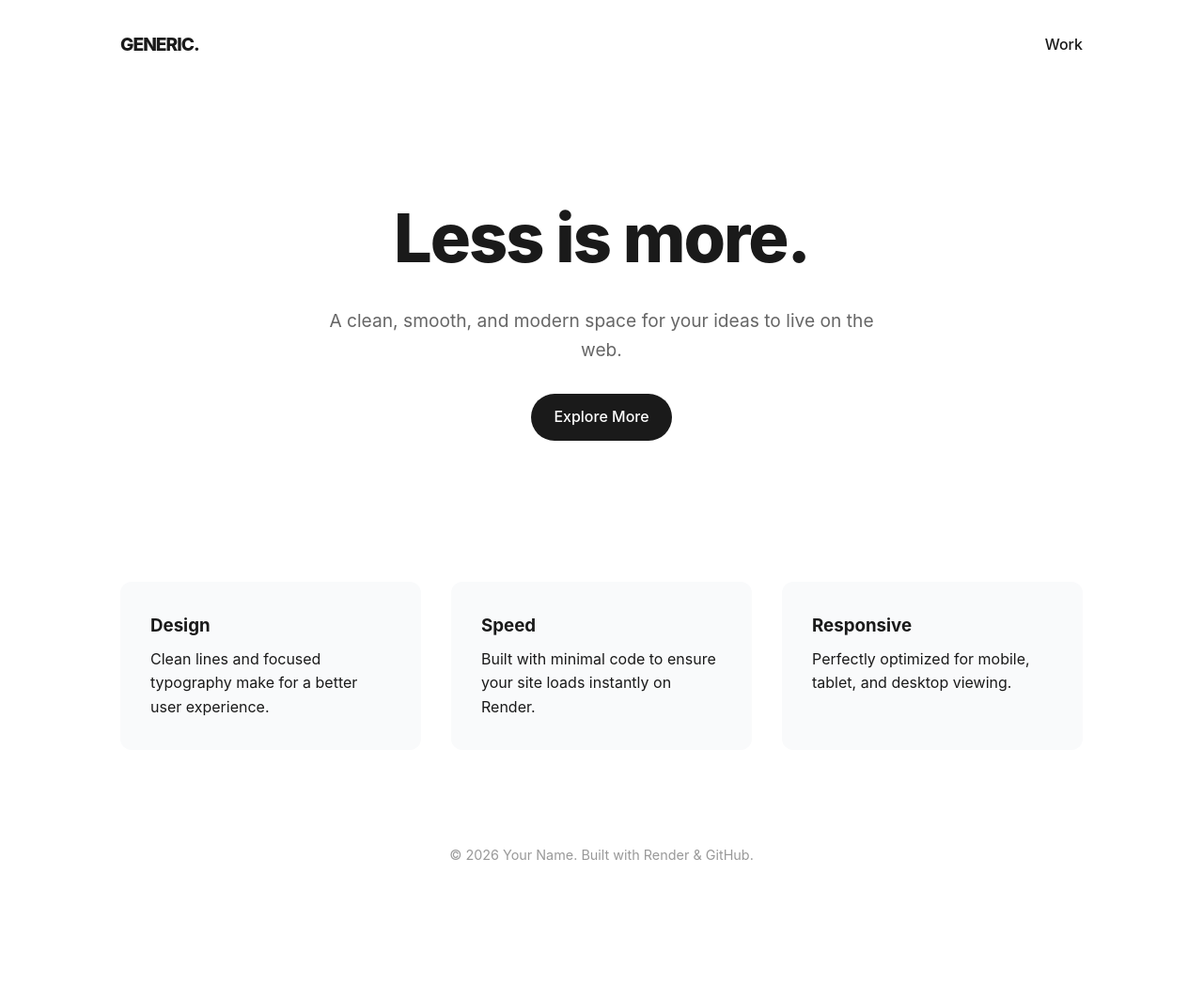
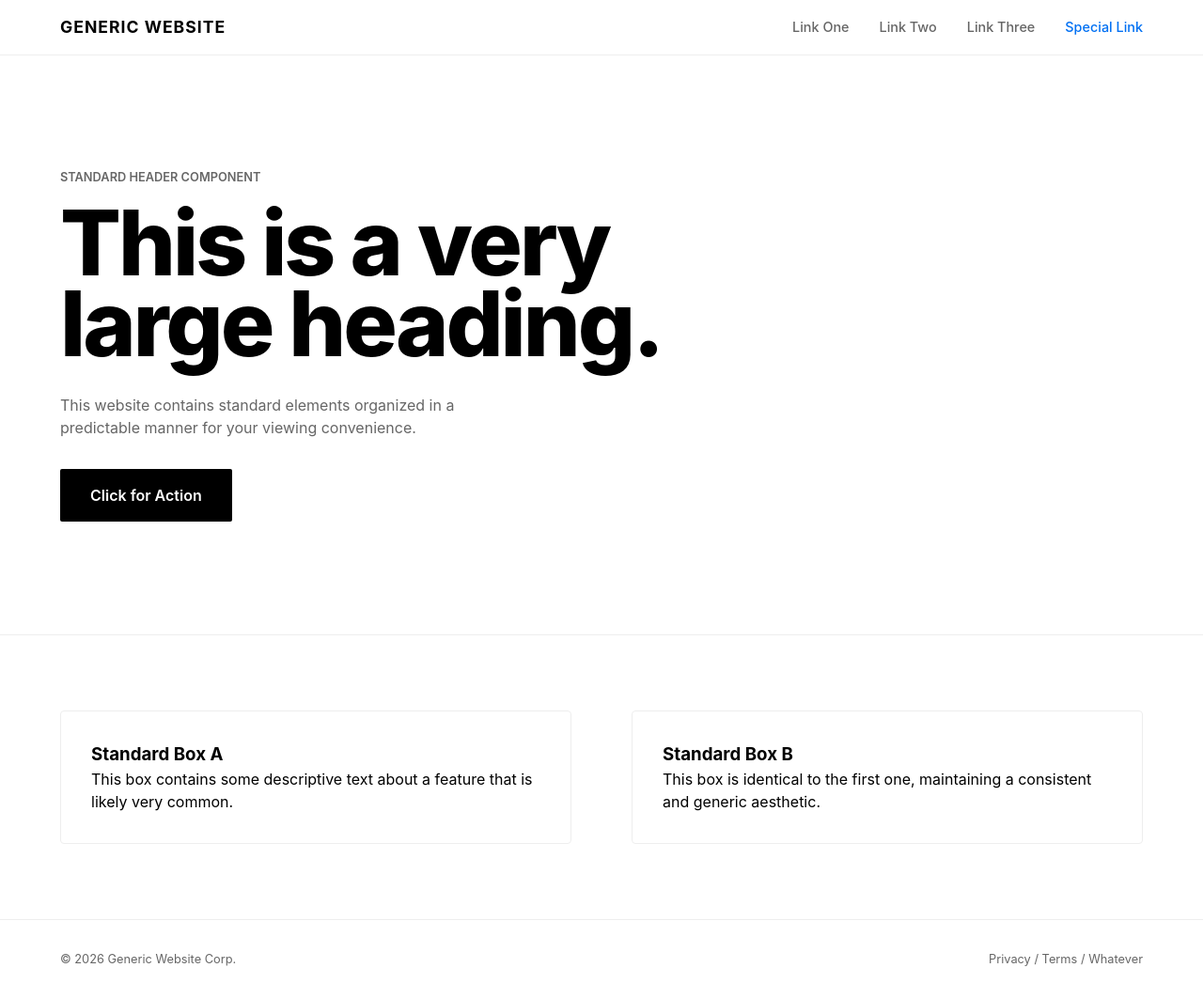
Before and after one commit to alreadybored2-pixel/GenericWebsite, a plain HTML site: page index.html in a window 1280 px wide. Shown: the whole page at 94% size. Before the commit the page ends 971 px from the top, so only its background shows below. Drawn offline with Linux system fonts and the light colour scheme.

Commit message:
index.html

```diff
--- a/index.html
+++ b/index.html
@@ -3,124 +3,193 @@
 <head>
     <meta charset="UTF-8">
     <meta name="viewport" content="width=device-width, initial-scale=1.0">
-    <title>Minimalist Modern Site</title>
+    <title>Generic Website</title>
     <style>
-        /* Modern Reset & Variables */
         :root {
             --bg: #ffffff;
-            --text: #1a1a1a;
-            --accent: #3b82f6; /* Modern Blue */
-            --gray: #f9fafb;
-            --transition: all 0.3s ease;
+            --text: #000000;
+            --secondary: #666666;
+            --border: #eeeeee;
+            --accent: #0070f3; /* Clean Blue */
+            --transition: all 0.4s cubic-bezier(0.4, 0, 0.2, 1);
         }
 
         * { margin: 0; padding: 0; box-sizing: border-box; }
 
         body {
-            font-family: -apple-system, BlinkMacSystemFont, "Segoe UI", Roboto, sans-serif;
+            font-family: -apple-system, BlinkMacSystemFont, "Segoe UI", Roboto, Helvetica, Arial, sans-serif;
             background-color: var(--bg);
             color: var(--text);
-            line-height: 1.6;
-            scroll-behavior: smooth;
+            line-height: 1.5;
+            overflow-x: hidden;
         }
 
-        /* Navigation */
+        /* --- NAVIGATION --- */
         nav {
-            padding: 2rem 10%;
+            position: sticky;
+            top: 0;
+            z-index: 100;
+            background: rgba(255, 255, 255, 0.8);
+            backdrop-filter: blur(10px);
+            border-bottom: 1px solid var(--border);
             display: flex;
             justify-content: space-between;
             align-items: center;
+            padding: 1rem 5%;
         }
 
-        .logo { font-weight: 800; font-size: 1.2rem; letter-spacing: -1px; }
-
-        /* Hero Section */
-        header {
-            padding: 100px 10%;
-            text-align: center;
+        .logo {
+            font-size: 1.1rem;
+            font-weight: 700;
+            text-transform: uppercase;
+            letter-spacing: 1px;
+            cursor: pointer;
         }
 
-        h1 { font-size: clamp(2.5rem, 8vw, 4.5rem); font-weight: 800; margin-bottom: 1rem; letter-spacing: -2px; }
+        .nav-links {
+            display: flex;
+            gap: 2rem;
+        }
 
-        p.subtitle { font-size: 1.2rem; color: #666; max-width: 600px; margin: 0 auto 2rem auto; }
-
-        .btn {
-            display: inline-block;
-            padding: 12px 24px;
-            background: var(--text);
-            color: white;
+        .nav-links a {
             text-decoration: none;
-            border-radius: 50px;
+            color: var(--secondary);
+            font-size: 0.9rem;
             font-weight: 500;
             transition: var(--transition);
         }
 
-        .btn:hover { transform: translateY(-3px); box-shadow: 0 10px 20px rgba(0,0,0,0.1); }
-
-        /* Grid Section */
-        .container { padding: 50px 10%; }
-
-        .grid {
-            display: grid;
-            grid-template-columns: repeat(auto-fit, minmax(300px, 1fr));
-            gap: 2rem;
+        .nav-links a:hover {
+            color: var(--text);
         }
 
-        .card {
-            background: var(--gray);
+        /* --- HERO --- */
+        header {
+            padding: 15vh 5%;
+            text-align: left;
+            border-bottom: 1px solid var(--border);
+        }
+
+        .tag {
+            font-size: 0.8rem;
+            font-weight: 600;
+            text-transform: uppercase;
+            color: var(--secondary);
+            margin-bottom: 1rem;
+            display: block;
+        }
+
+        h1 {
+            font-size: clamp(3rem, 10vw, 6rem);
+            font-weight: 800;
+            line-height: 0.9;
+            letter-spacing: -3px;
+            margin-bottom: 2rem;
+        }
+
+        /* --- CONTENT SECTION --- */
+        .section {
+            padding: 5rem 5%;
+            display: grid;
+            grid-template-columns: 1fr 1fr;
+            gap: 4rem;
+            border-bottom: 1px solid var(--border);
+        }
+
+        .content-box {
             padding: 2rem;
-            border-radius: 12px;
+            border: 1px solid var(--border);
+            border-radius: 4px;
+            transition: var(--transition);
+            cursor: pointer;
+        }
+
+        .content-box:hover {
+            border-color: var(--text);
+            transform: translateY(-5px);
+        }
+
+        .interactive-btn {
+            display: inline-block;
+            margin-top: 2rem;
+            padding: 1rem 2rem;
+            background: var(--text);
+            color: white;
+            text-decoration: none;
+            font-weight: 600;
+            border-radius: 2px;
             transition: var(--transition);
         }
 
-        .card:hover { background: #f1f5f9; transform: scale(1.02); }
+        .interactive-btn:hover {
+            background: var(--accent);
+            padding-right: 3rem;
+        }
 
-        .card h3 { margin-bottom: 0.5rem; }
+        /* --- FOOTER --- */
+        footer {
+            padding: 2rem 5%;
+            font-size: 0.8rem;
+            color: var(--secondary);
+            display: flex;
+            justify-content: space-between;
+        }
 
-        /* Footer */
-        footer {
-            padding: 50px 10%;
-            text-align: center;
-            font-size: 0.9rem;
-            color: #999;
+        @media (max-width: 768px) {
+            .section { grid-template-columns: 1fr; }
+            h1 { letter-spacing: -1px; }
+            .nav-links { display: none; } /* Mobile simplicity */
         }
     </style>
 </head>
 <body>
 
     <nav>
-        <div class="logo">GENERIC.</div>
-        <div class="links">
-            <a href="#" style="text-decoration:none; color:inherit; font-weight:500;">Work</a>
+        <div class="logo" onclick="location.reload()">Generic Website</div>
+        <div class="nav-links">
+            <a href="#">Link One</a>
+            <a href="#">Link Two</a>
+            <a href="#">Link Three</a>
+            <a href="#" style="color: var(--accent)">Special Link</a>
         </div>
     </nav>
 
     <header>
-        <h1>Less is more.</h1>
-        <p class="subtitle">A clean, smooth, and modern space for your ideas to live on the web.</p>
-        <a href="#explore" class="btn">Explore More</a>
+        <span class="tag">Standard Header Component</span>
+        <h1>This is a very <br>large heading.</h1>
+        <p style="max-width: 500px; color: var(--secondary);">
+            This website contains standard elements organized in a predictable manner for your viewing convenience.
+        </p>
+        <a href="#" class="interactive-btn" id="mainButton">Click for Action</a>
     </header>
 
-    <div class="container" id="explore">
-        <div class="grid">
-            <div class="card">
-                <h3>Design</h3>
-                <p>Clean lines and focused typography make for a better user experience.</p>
-            </div>
-            <div class="card">
-                <h3>Speed</h3>
-                <p>Built with minimal code to ensure your site loads instantly on Render.</p>
-            </div>
-            <div class="card">
-                <h3>Responsive</h3>
-                <p>Perfectly optimized for mobile, tablet, and desktop viewing.</p>
-            </div>
+    <div class="section">
+        <div class="content-box">
+            <h3>Standard Box A</h3>
+            <p>This box contains some descriptive text about a feature that is likely very common.</p>
+        </div>
+        <div class="content-box">
+            <h3>Standard Box B</h3>
+            <p>This box is identical to the first one, maintaining a consistent and generic aesthetic.</p>
         </div>
     </div>
 
     <footer>
-        &copy; 2026 Your Name. Built with Render & GitHub.
+        <div>© 2026 Generic Website Corp.</div>
+        <div>Privacy / Terms / Whatever</div>
     </footer>
+
+    <script>
+        // A little hint of interactivity to start
+        const btn = document.getElementById('mainButton');
+        btn.addEventListener('click', (e) => {
+            e.preventDefault();
+            btn.textContent = "Action Performed";
+            setTimeout(() => {
+                btn.textContent = "Click for Action";
+            }, 2000);
+        });
+    </script>
 
 </body>
 </html>
```
